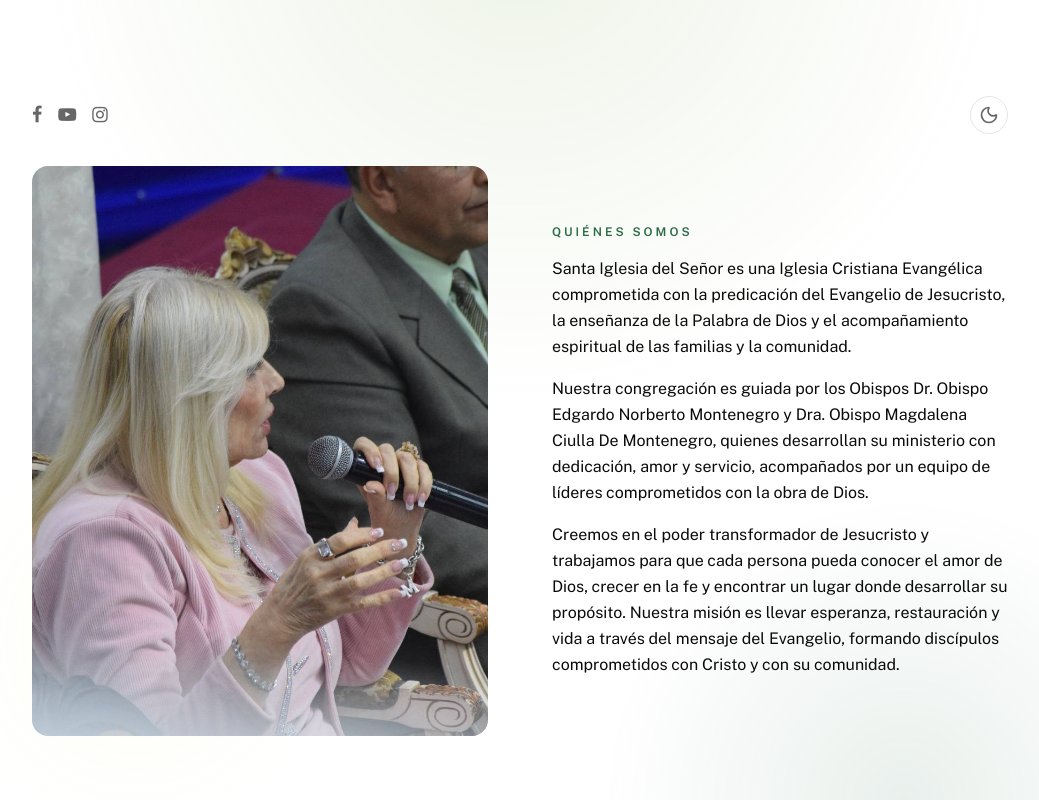
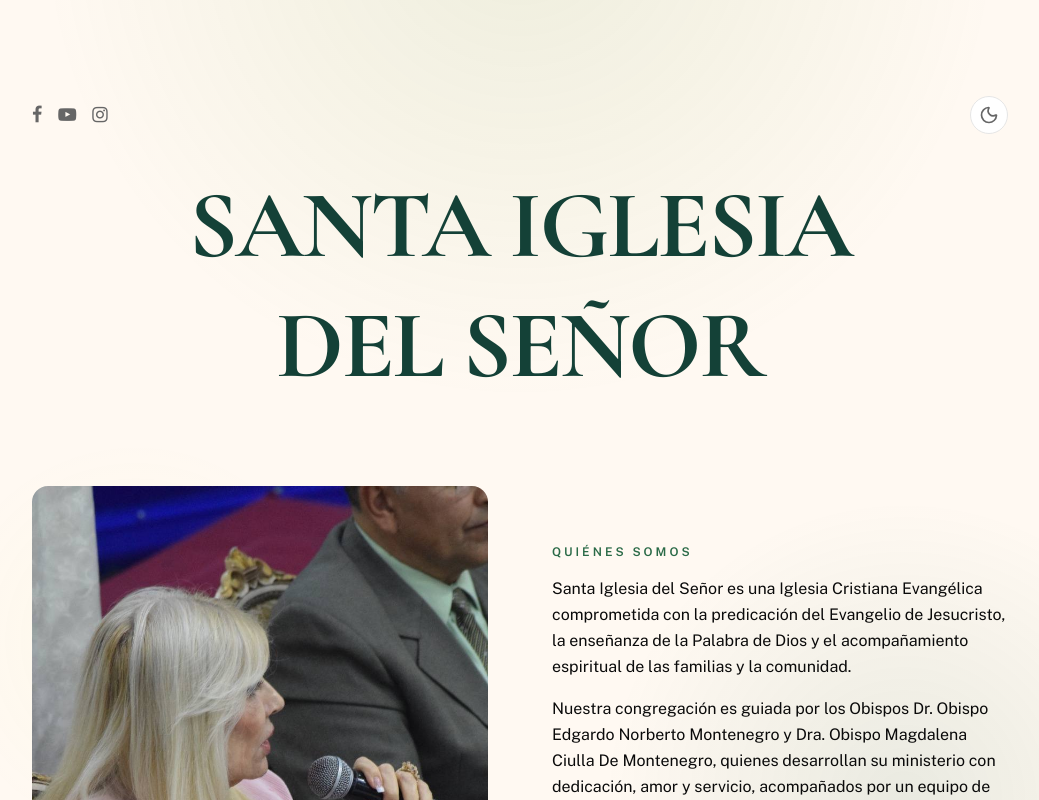
Before and after one commit to Jonitsss/SIDS-IGLESIA, a Next.js app: page / in a window 1280 px wide. Shown: the top 800 px of the page, without its empty margins (120-1159 px from the left). Built offline with nearby package versions, Linux system fonts and the light colour scheme; no server answers.

Commit message:
feat: fondo crema #fff9f2 en light mode, header SANTA IGLESIA DEL SEÑOR con Cormorant Garamond

```diff
--- a/src/app/layout.tsx
+++ b/src/app/layout.tsx
@@ -17,7 +17,7 @@ export default function RootLayout({
       <head>
         <link rel="preconnect" href="https://fonts.googleapis.com" />
         <link rel="preconnect" href="https://fonts.gstatic.com" crossOrigin="anonymous" />
-        <link href="https://fonts.googleapis.com/css2?family=Public+Sans:wght@400;500;600;700;800&display=swap" rel="stylesheet" />
+        <link href="https://fonts.googleapis.com/css2?family=Public+Sans:wght@400;500;600;700;800&family=Cormorant+Garamond:wght@400;500;600;700&display=swap" rel="stylesheet" />
         <link rel="stylesheet" href="https://cdnjs.cloudflare.com/ajax/libs/font-awesome/4.7.0/css/font-awesome.min.css" />
         <script
           dangerouslySetInnerHTML={{
--- a/src/app/page.tsx
+++ b/src/app/page.tsx
@@ -30,7 +30,7 @@ export default function LandingPage() {
   const { theme, toggleTheme } = useTheme()
 
   return (
-    <div className="min-h-screen bg-background text-foreground">
+    <div className="min-h-screen bg-[#fff9f2] dark:bg-background text-foreground">
       <div
         className="fixed inset-0 z-0 pointer-events-none"
         style={{
@@ -86,6 +86,23 @@ export default function LandingPage() {
             )}
           </button>
         </div>
+
+        {/* Header */}
+        <motion.div
+          initial={{ opacity: 0, y: 20 }}
+          animate={{ opacity: 1, y: 0 }}
+          transition={{ duration: 0.6 }}
+          className="text-center mb-16 md:mb-20"
+        >
+          <h1
+            className="text-5xl md:text-7xl lg:text-8xl font-bold leading-tight tracking-tight"
+            style={{ fontFamily: "'Cormorant Garamond', serif", color: "#144137" }}
+          >
+            SANTA IGLESIA
+            <br />
+            DEL SEÑOR
+          </h1>
+        </motion.div>
 
         {/* Section 1 — Dra. Magdalena */}
         <motion.section
```
Also changed, not shown: 1 other file (tests, documents, lock files or other folders).
